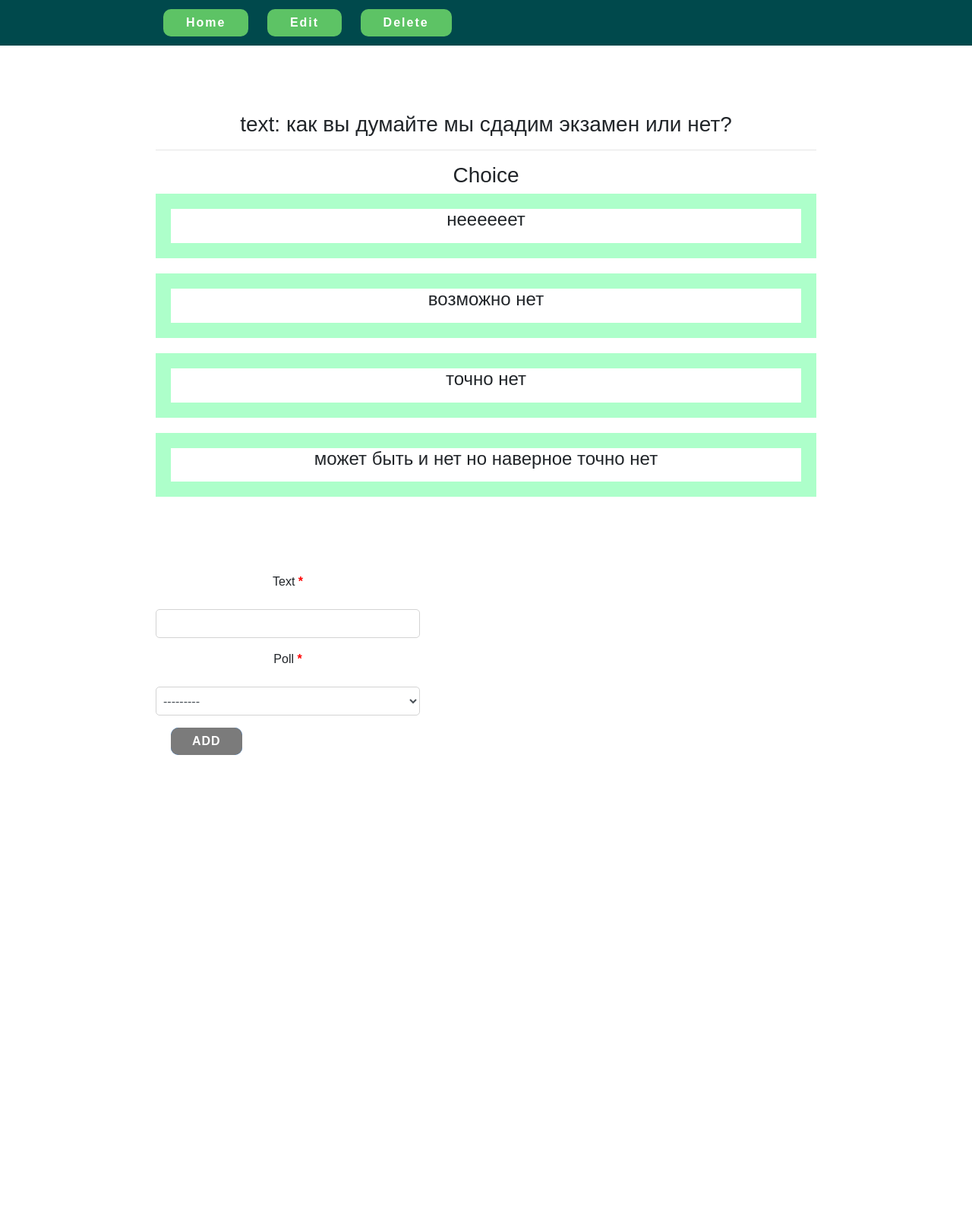
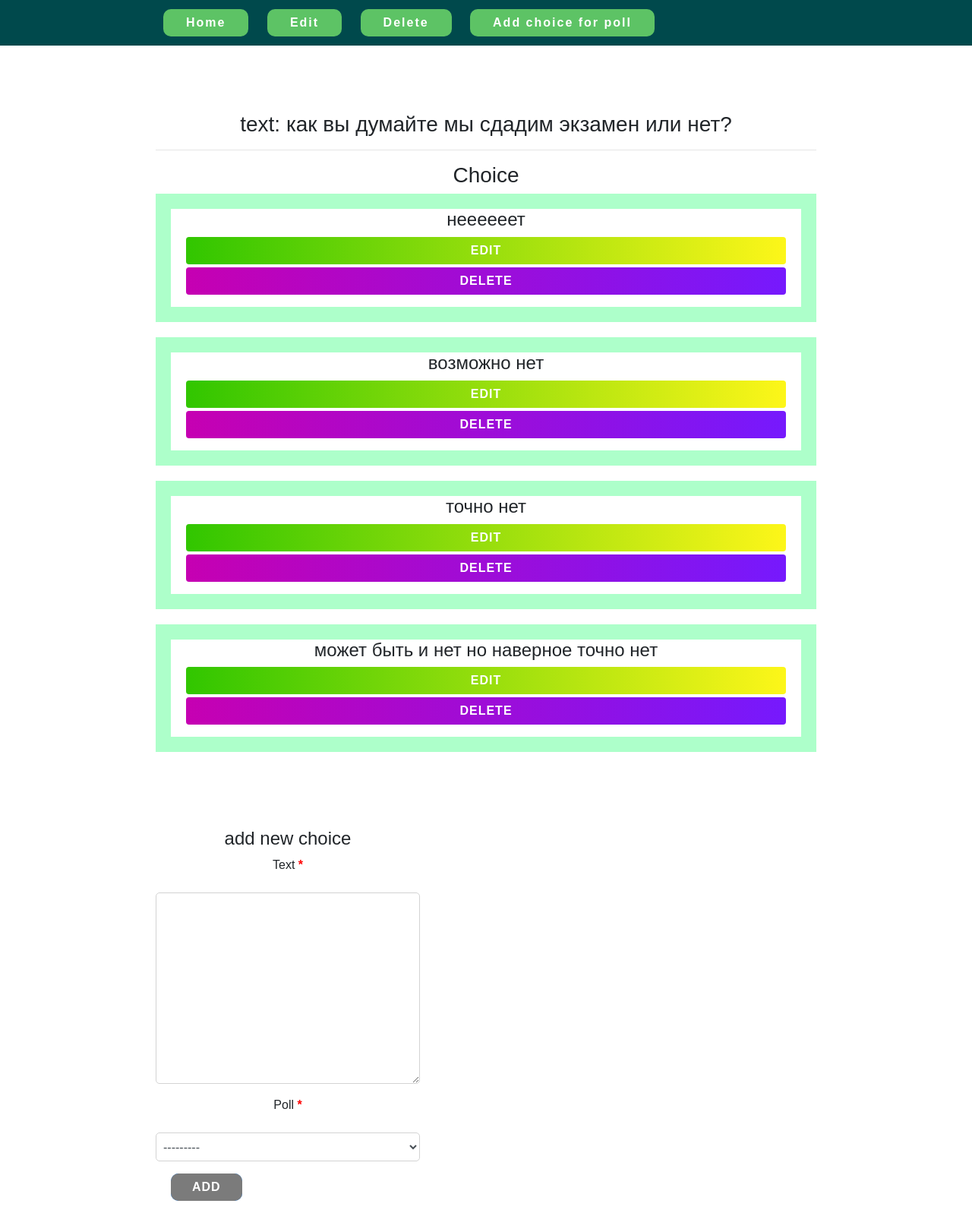
Before and after one commit to keny-stark/poll, a Django app: page /poll/1/ in a window 1280 px wide. Shown: the whole page at 76% size. Before the commit the page ends 994 px from the top, so only its background shows below. Run offline with Django 3.2, Linux system fonts and the light colour scheme; data comes from the database, SQL or seed files in the repository; some libraries are stand-ins or nearby versions.

Commit message:
добавил js фаил и перешел к 4 этапу сделал новую модельку

```diff
--- a/source/main/urls.py
+++ b/source/main/urls.py
@@ -25,4 +25,6 @@ urlpatterns = [
     path('poll/<int:pk>/edit/', PollUpdate.as_view(), name='update_poll'),
     path('poll/<int:pk>/delete/', DeletePoll.as_view(), name='delete_poll'),
     path('poll/<int:pk>/add-choice/', ChoiceForPollCreateView.as_view(), name='create_new_choice'),
+    path('tracker/choice/delete/<int:pk>/', DeleteChoice.as_view(), name='delete_choice'),
+    path('tracker/choice/update/<int:pk>/', ChoiceUpdate.as_view(), name='update_choice'),
 ]
--- a/source/webapp/admin.py
+++ b/source/webapp/admin.py
@@ -1,5 +1,6 @@
 from django.contrib import admin
-from webapp.models import Poll, Choice
+from webapp.models import Poll, Choice, Answer
 
 admin.site.register(Poll)
 admin.site.register(Choice)
+admin.site.register(Answer)
--- a/source/webapp/forms.py
+++ b/source/webapp/forms.py
@@ -5,17 +5,16 @@ from webapp.models import Poll, Choice
 class PollForm(forms.ModelForm):
     class Meta:
         model = Poll
-
-        widgets = {
-            'text': forms.TextInput,
-        }
         exclude = ['created_at']
 
 
 class ChoiceForm(forms.ModelForm):
     class Meta:
         model = Choice
-        widgets = {
-            'text': forms.TextInput,
-        }
         fields = ['text', 'poll']
+
+
+class ChoiceForPollForm(forms.ModelForm):
+    class Meta:
+        model = Choice
+        exclude = ['text']
--- a/source/webapp/models.py
+++ b/source/webapp/models.py
@@ -16,3 +16,10 @@ class Choice(models.Model):
 
     def __str__(self):
         return self.text
+
+
+class Answer(models.Model):
+    choice = models.ForeignKey('webapp.Choice', related_name='Answer', on_delete=models.CASCADE, verbose_name='choice')
+    poll = models.ForeignKey('webapp.Poll', related_name='Answer',
+                             on_delete=models.CASCADE, verbose_name='poll')
+    created_at = models.DateTimeField(auto_now_add=True, verbose_name='Time created')
--- a/source/webapp/static/js/main.js
+++ b/source/webapp/static/js/main.js
@@ -0,0 +1,15 @@
+$('.js-button-campaign').click(function() {
+	$('.js-overlay-campaign').fadeIn();
+	$('.js-overlay-campaign').addClass('disabled');
+});
+$('.js-close-campaign').click(function() {
+	$('.js-overlay-campaign').fadeOut();
+});
+
+
+$(document).mouseup(function (e) {
+	var popup = $('.js-popup-campaign');
+	if (e.target!=popup[0]&&popup.has(e.target).length === 0){
+		$('.js-overlay-campaign').fadeOut();
+	}
+});
--- a/source/webapp/templates/choice/edit_choice.html
+++ b/source/webapp/templates/choice/edit_choice.html
@@ -2,11 +2,11 @@
 
 {% block title %}Update tracker{% endblock %}
 {% block menu %}
-    <li><a href="{% url 'tracker' object.pk %}" class="action-btn">View</a></li>
+    <li><a href="{% url 'poll' choice.poll.pk %}" class="action-btn">View</a></li>
 {% endblock %}
 {% block content %}
     <h1>Update tracker</h1>
-    <form method="POST" action="{% url "update_tracker" object.pk %}" class="for_form">
-        {% include 'partial/tracker_form.html' with button_text="edit" %}
+    <form method="POST" action="{% url "update_choice" object.pk %}" class="for_form">
+        {% include 'partial/poll_form.html' with button_text="edit" %}
     </form>
 {% endblock %}
--- a/source/webapp/templates/poll/poll.html
+++ b/source/webapp/templates/poll/poll.html
@@ -7,6 +7,7 @@
             <div class="button js-button-campaign action-btn"><span>Delete</span></div>
         </main>
     </li>
+     <li><a href="#add_choice" class="action-btn">Add choice for poll</a></li>
     <div class="overlay js-overlay-campaign">
         <div class="popup js-popup-campaign">
             <form method="POST" action="{% url 'delete_poll' poll.pk %}">
@@ -23,13 +24,13 @@
     <h3>text: {{ poll.text }}</h3>
     <hr>
     <h3>Choice</h3>
-        {% for tracker in poll.choice.all %}
+        {% for choice in poll.choice.all %}
 
             <div class="tracker_for_project">
-                <h4>{{ tracker.text }}</h4>
+                <h4>{{ choice.text }}</h4>
                 <p class="comment-links">
-{#                    <a href="{% url 'update_tracker' tracker.pk %}" class="btn btn4">Edit</a>#}
-{#                    <a href="{% url 'delete_tracker' tracker.pk %}" class="btn btn1">Delete</a>#}
+                    <a href="{% url 'update_choice' choice.pk %}" class="btn btn4">Edit</a>
+                    <a href="{% url 'delete_choice' choice.pk %}" class="btn btn1">Delete</a>
                 </p>
             </div>
         {% empty %}
@@ -39,7 +40,8 @@
         {% include 'partial/pagination.html' %}
     {% endif %}
     <div class="form-project_tracker">
-        <form action="{% url 'create_new_choice' project.pk %}" method="POST" id="add_comment">
+    <h4>add new choice</h4>
+        <form action="{% url 'create_new_choice' poll.pk %}" method="POST" id="add_choice">
             {% include 'partial/poll_form.html' with button_text='Add' %}
         </form>
     </div>
--- a/source/webapp/views.py
+++ b/source/webapp/views.py
@@ -3,7 +3,7 @@ from django.shortcuts import get_object_or_404, redirect
 from django.urls.base import reverse_lazy, reverse
 from django.utils.http import urlencode
 from django.views.generic import ListView, DetailView, DeleteView, UpdateView, CreateView
-from webapp.forms import PollForm, ChoiceForm
+from webapp.forms import PollForm, ChoiceForm, ChoiceForPollForm
 from webapp.models import Poll, Choice
 
 
@@ -53,21 +53,27 @@ class DeletePoll(DeleteView):
 
 
 class ChoiceForPollCreateView(CreateView):
-    template_name = 'choice/edit_choice.html'
-    form_class = PollForm
+    template_name = 'choice/add_choice.html'
+    form_class = ChoiceForPollForm
+
+    def dispatch(self, request, *args, **kwargs):
+        self.poll = self.get_poll()
+        return super().dispatch(request, *args, **kwargs)
 
     def form_valid(self, form):
-        project_pk = self.kwargs.get('pk')
-        poll = get_object_or_404(Poll, pk=project_pk)
-        poll.choice.create(**form.cleaned_data)
-        return redirect('project_detail', pk=project_pk)
+        self.poll.choice.create(**form.cleaned_data)
+        return redirect('article_view', pk=self.poll.pk)
+
+    def get_poll(self):
+        poll_pk = self.kwargs.get('pk')
+        return get_object_or_404(Poll, pk=poll_pk)
 
 
 class ChoiceUpdate(UpdateView):
     model = Choice
     form_class = PollForm
     template_name = 'choice/edit_choice.html'
-    redirect_url = 'tracker'
+    redirect_url = 'choice'
 
     def get_success_url(self):
         return reverse('poll', kwargs={'pk': self.object.poll.pk})
```
Also changed, not shown: source/webapp/templates/choice/add_choice.html (+7 -5 lines), source/webapp/templates/choice/delete_choice.html (+2 -5 lines), source/webapp/templates/poll/answer.html (added, +10 -0 lines), source/webapp/migrations/0002_answer.py (added).
